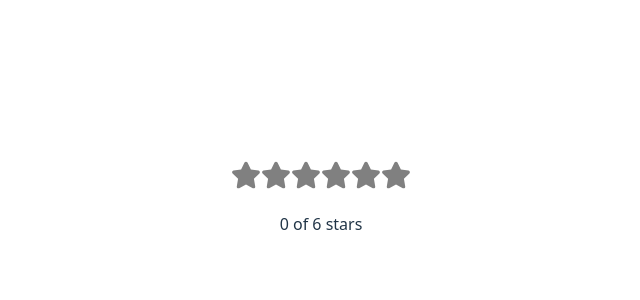
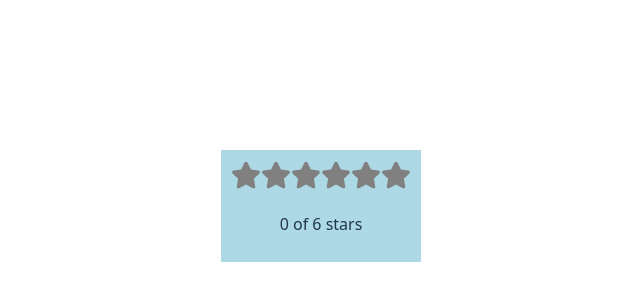
Before and after one commit to supperwu/start-app, a React (Vite) app: page / in a window 1280 px wide. Shown: the part 194-494 px from the top of the page, without its empty margins (319-959 px from the left). Built offline with nearby package versions, Linux system fonts and the light colour scheme.

Commit message:
Advanced Star Component

```diff
--- a/src/App.jsx
+++ b/src/App.jsx
@@ -2,7 +2,13 @@ import StarRating from './StarRating'
 import './App.css'
 
 function App() {
-  return <StarRating totalStars={6}/>
+  return (
+    <StarRating
+      style={{ padding: '10px', backgroundColor: 'lightblue' }}
+      totalStars={6}
+      onDoubleClick={() => alert('Double clicked!')}
+    />
+  )
 }
 
 export default App
--- a/src/StarRating.jsx
+++ b/src/StarRating.jsx
@@ -2,12 +2,12 @@ import { useState } from 'react';
 import { createArray } from './lib';
 import Star from './star';
 
-function StarRating({ totalStars = 5 }) {
+function StarRating({ totalStars = 5, style = {}, ...props }) {
   const [selectedStars, setSelectedStars] = useState(0);
   const stars = createArray(totalStars);
 
   return (
-    <>
+    <div style={{ ...style }} {...props}>
       {/* _n 为当前元素值，这里都是undefined, 我们使用不到 */}
       {stars.map((_n, i) => (
         <Star
@@ -19,7 +19,7 @@ function StarRating({ totalStars = 5 }) {
       <p>
         {selectedStars} of {totalStars} stars
       </p>
-    </>
+    </div>
   );
 }
 
```
